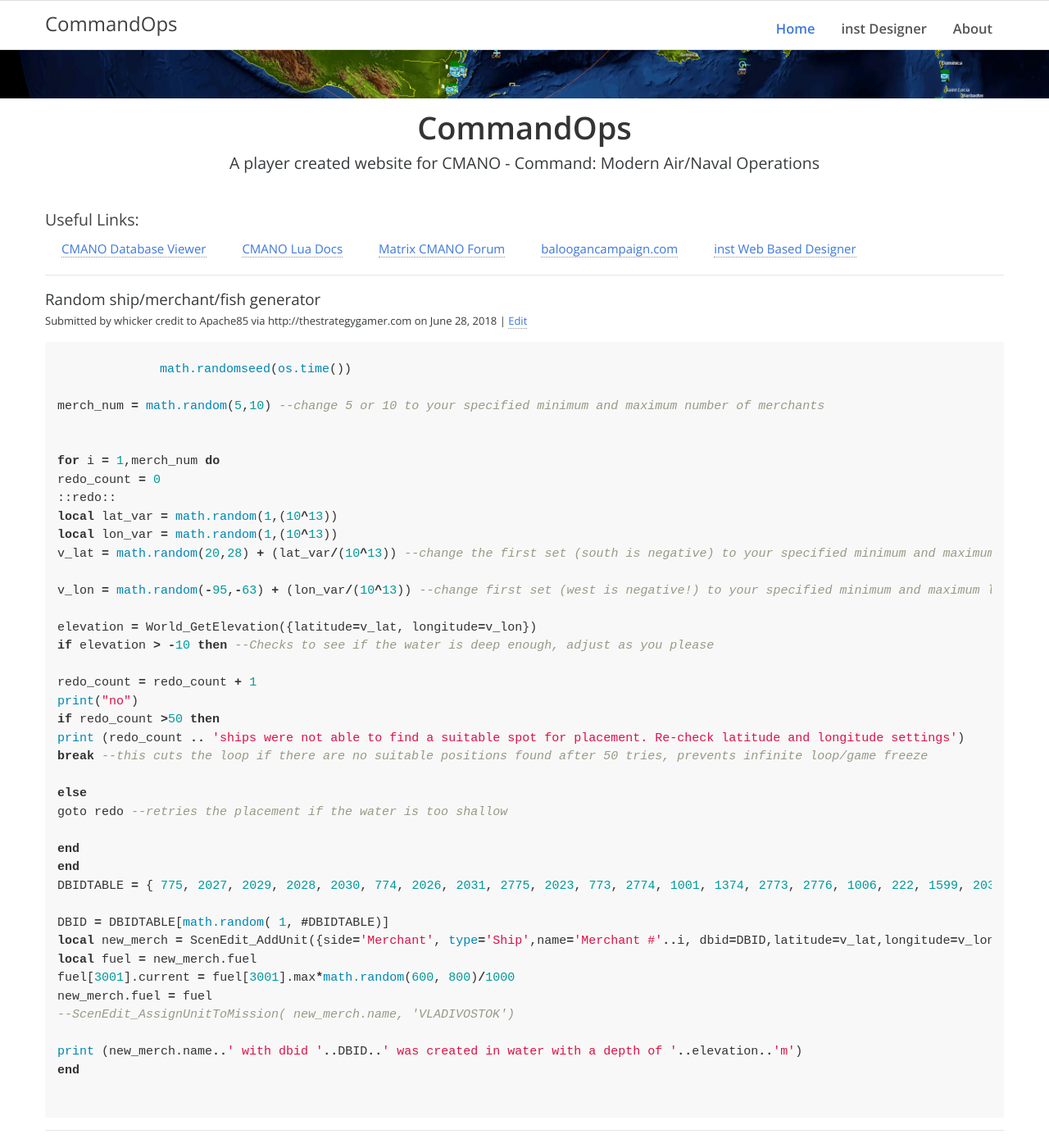
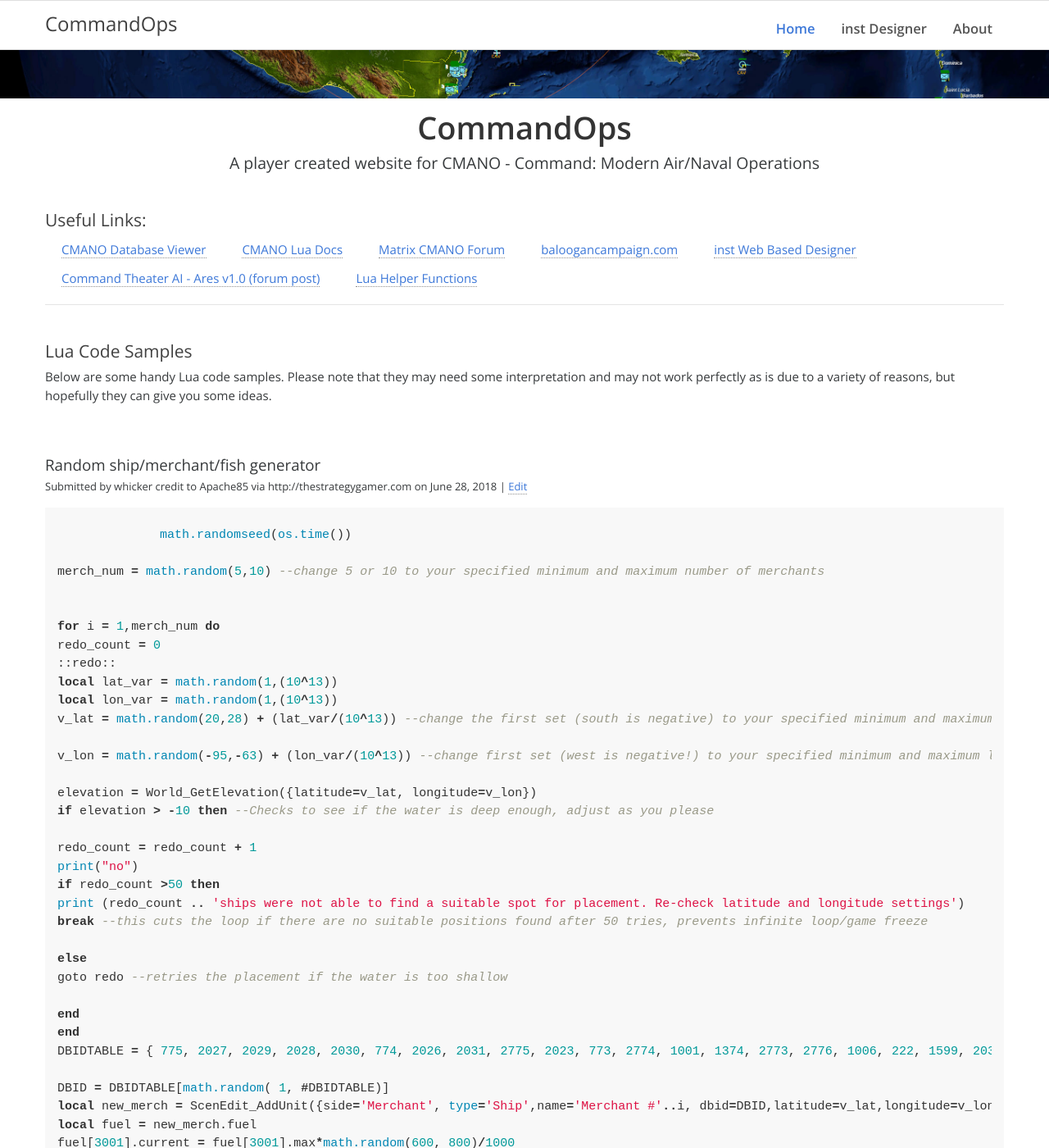
Before and after one commit to commandops/commandops.github.io, a Jekyll site: the page built from index.html, in a window 1280 px wide and 1400 px high, scrolled down 232 px. Shown: the whole window at 82% size. Built offline with Jekyll 4.4.1, drawn with Linux system fonts in a browser that asks for light colours.

Commit message:
added some links, clear button on inst map

```diff
--- a/_data/links.yml
+++ b/_data/links.yml
@@ -12,3 +12,9 @@
 
 - text: inst Web Based Designer
   url:  /inst-designer/
+
+- text: Command Theater AI - Ares v1.0 (forum post)
+  url:  http://www.matrixgames.com/forums/tm.asp?m=4382966&mpage=1&key=
+
+- text: Lua Helper Functions
+  url: https://github.com/rjstone/cmano-lua-helpers
--- a/_sass/cmano.scss
+++ b/_sass/cmano.scss
@@ -10,8 +10,7 @@
         border: 1px solid #999;
         font-size:12px;
         select {width:500px;}
-        span {vertical-align: super;}
-}
+       }
 #map-canvas {
         height: 100%;
         margin: 0px;
@@ -23,7 +22,7 @@
     display:inline-block;padding: 6px 20px;
 }
 .code-sample{
-    margin-top:2rem 0;
+    margin-top:4rem;
     figure{margin-top:1rem;}
 }
 .code-author{
@@ -33,3 +32,10 @@
 .code-info{
     font-size: 1.25rem;
     }
+.clearMap{
+   float: right;
+    padding: 4px 12px 0 0;
+}
+.chromeRec {
+    vertical-align: super;
+}
--- a/_sass/variables.scss
+++ b/_sass/variables.scss
@@ -11,7 +11,7 @@
 $heading-font-family: "open sans", arial, sans serif;
 $heading-default-color: #292929;
 $heading-h1-color: #404040;
-$heading-h2-color: #3d78d8;
+$heading-h2-color: #404040;
 $heading-h3-color: #404040;
 
 $link-color: #3d78d8;
--- a/index.html
+++ b/index.html
@@ -11,26 +11,20 @@
 </p>
 <section class="section-main">
   <div class="container pad-top">
-    <h3>Useful Links:</h3>
+    <h2>Useful Links:</h2>
     {% for item in site.data.links %}
-    <span class="cmano-links"> <a href="{{ item.url }}">{{ item.text}}</a> </span>
+    <span class="cmano-links"> <a target="_blank" href="{{ item.url }}">{{ item.text}}</a> </span>
     {% endfor %}
-<hr>
-{% assign samples = site.data.code-samples | sort %}
-  {% for sample in samples reversed %}
+    <hr>
+    <h2 class="pad-top">Lua Code Samples</h2>
+    <p>Below are some handy Lua code samples. Please note that they may need some interpretation and may not work perfectly as is due to a variety of reasons, but hopefully they can give you some ideas.</p>
+{% assign samples = site.data.code-samples | sort %}{% for sample in samples reversed %}
      {% assign item = sample[1] %}
-
-    <div class = "code-sample">
-
+   <div class = "code-sample">
      <span class="code-info"> {{ item.notes }}</span><br>
-         <span class="code-author"> Submitted by {{ item.author }} on  {{ item.date | date: '%B %d, %Y'  }} | <a href="https://github.com/commandops/commandops.github.io/tree/master/_data/code-samples/{{ sample[0]}}.yml">Edit</a></span>
+         <span class="code-author"> Submitted by {{ item.author }} on  {{ item.date | date: '%B %d, %Y'  }} | <a target="_blank" href="https://github.com/commandops/commandops.github.io/tree/master/_data/code-samples/{{ sample[0]}}.yml">Edit</a></span>
         {% highlight lua %}
              {{ item.code }}
-        {% endhighlight %}
-    </div>
-
- <hr>
-
-{% endfor %}
+        {% endhighlight %}</div>{% endfor %}
 </div>
 </section>
--- a/inst-designer.html
+++ b/inst-designer.html
@@ -18,7 +18,7 @@
         <select onChange="javascript:currtitle=dbid.options[ dbid.options.selectedIndex ].text;" id="dbid">
          <option value="">Select a Unit and Click to Place it on the Map</option></select><br>
          <a href="" class="btn btn-sm btn-success" id="export" download="generated.inst">Export</a>
-         <span>Refresh page to clear map (F5). Chrome Browser Recommended.</span>
+         <span class="chromeRec">Chrome Browser Recommended.</span><span class="clearMap"><input onclick="deleteMarkers();" type=button value="Clear Markers"></span>
      </div>
     <div id="welcome"></div>
     <div id="map-canvas"></div>
```
Also changed, not shown: assets/js/impmaker.js (+13 -1 lines).
